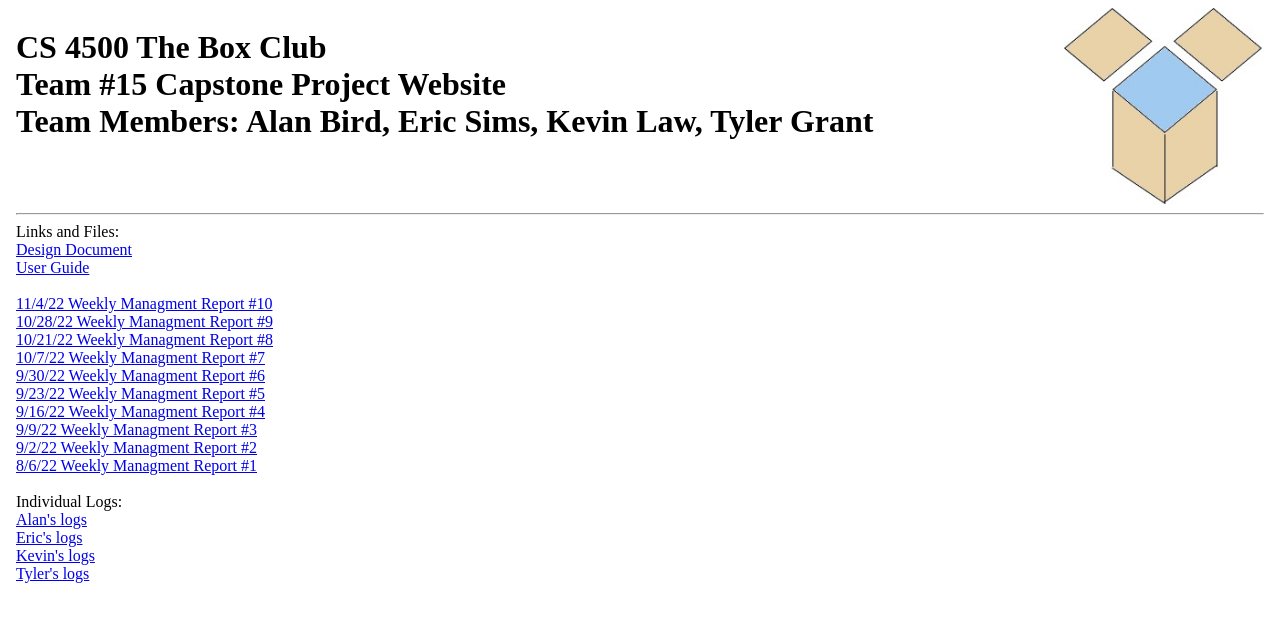
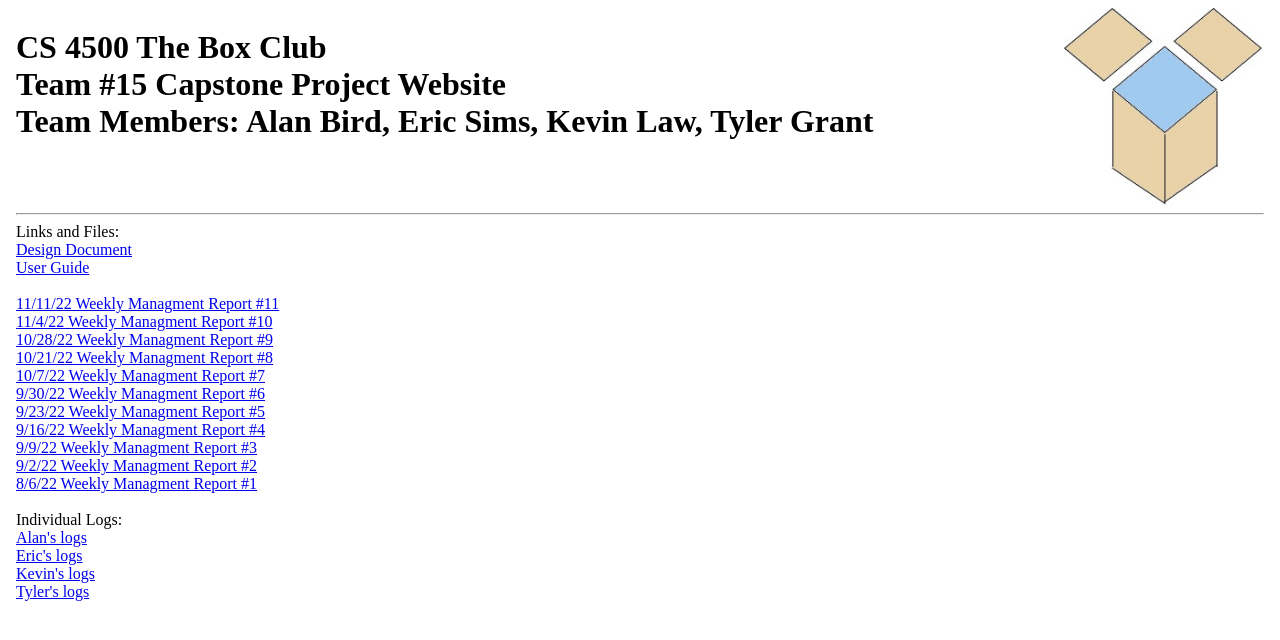
Before and after one commit to AlanBird1999/BoxClub-Team-Website, an Angular app: page / in a window 1280 px wide. Shown: the top 640 px of the page. Built offline with nearby package versions, Linux system fonts and the light colour scheme.

Commit message:
wmr11 uploaded

```diff
--- a/src/app/home/home.component.html
+++ b/src/app/home/home.component.html
@@ -13,6 +13,7 @@
     <a href="assets/Capstone-Project-Design-Document-Boxie-4.pdf"
       >Design Document</a
     ><br /><a href="assets/BOXIE-user-guide.pdf">User Guide</a> <br /><br />
+    <a href="assets/Team15WMR11.pdf">11/11/22 Weekly Managment Report #11</a> <br />
     <a href="assets/Team15WRM10.pdf">11/4/22 Weekly Managment Report #10</a
     ><br />
     <a href="assets/Team15WRM9.pdf">10/28/22 Weekly Managment Report #9</a
```
Also changed, not shown: 1 other file (tests, documents, lock files or other folders).
